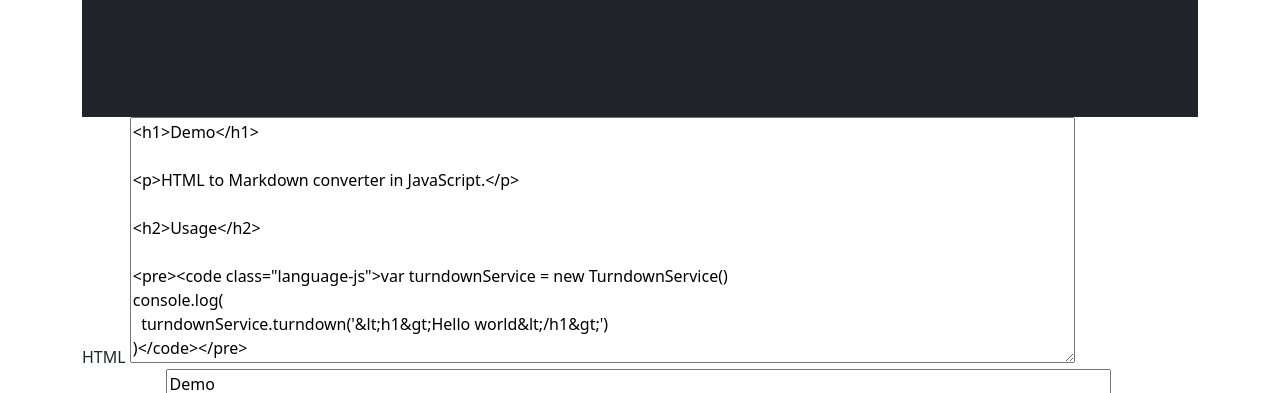
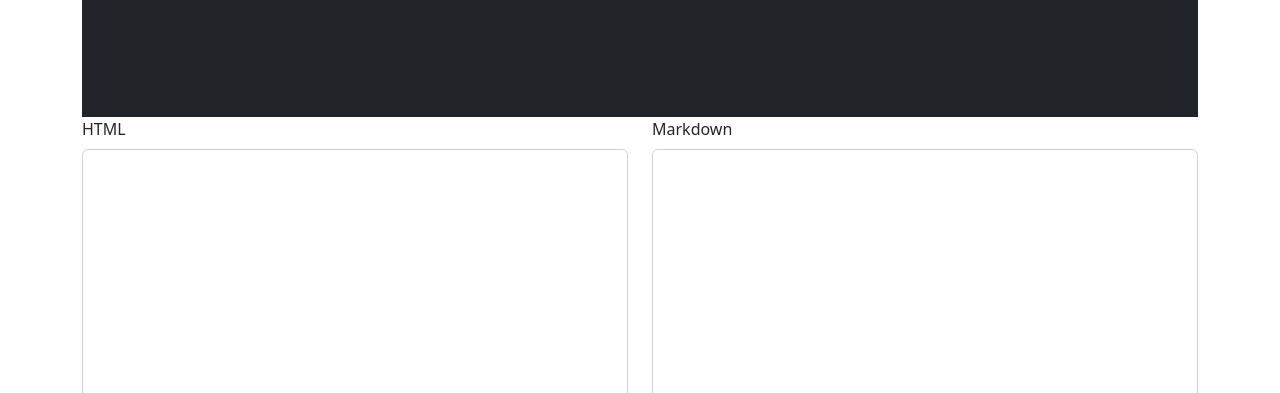
Before and after one commit to cyberassemble/md-to-html, a plain HTML site: page index.html in a window 1280 px wide. Shown: the part 281-674 px from the top of the page. Drawn offline with nearby package versions, Linux system fonts and the light colour scheme.

Commit message:
Update index.html

```diff
--- a/index.html
+++ b/index.html
@@ -33,8 +33,10 @@
   </div>
   <div class="row">
   <div class="col">
-    <label for="input">HTML</label>
-    <textarea cols="100" rows=10 id="input"><h1>Demo</h1>
+  	<div class="mb-3">
+  <label for="input" class="form-label">HTML</label>
+  <textarea class="form-control" id="input" rows="10"></textarea><h1>Demo</h1>
+</div>
 
 <p>HTML to Markdown converter in JavaScript.</p>
 
@@ -61,8 +63,10 @@
 </ul></textarea>
   </div>
   <div class="col">
-    <label for="output">Markdown</label>
-    <textarea readonly cols="100" rows=10 id="output"></textarea>
+  	<div class="mb-3">
+  <label for="output" class="form-label">Markdown</label>
+  <textarea readonly class="form-control" id="output" rows="10"></textarea>
+</div>
   </div>
 </div>
 
```
